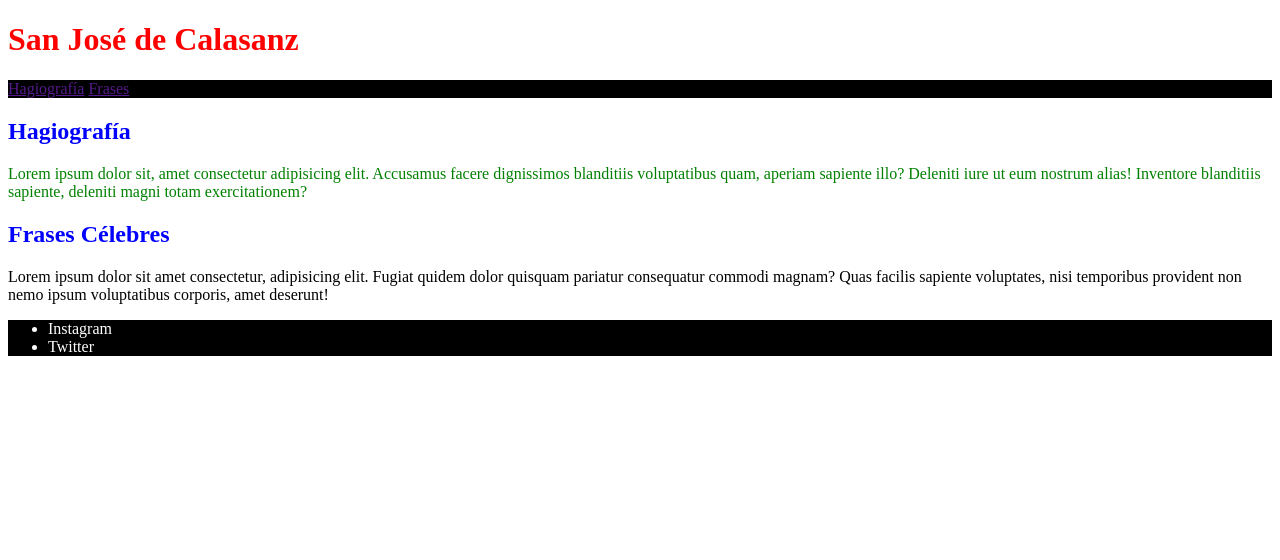
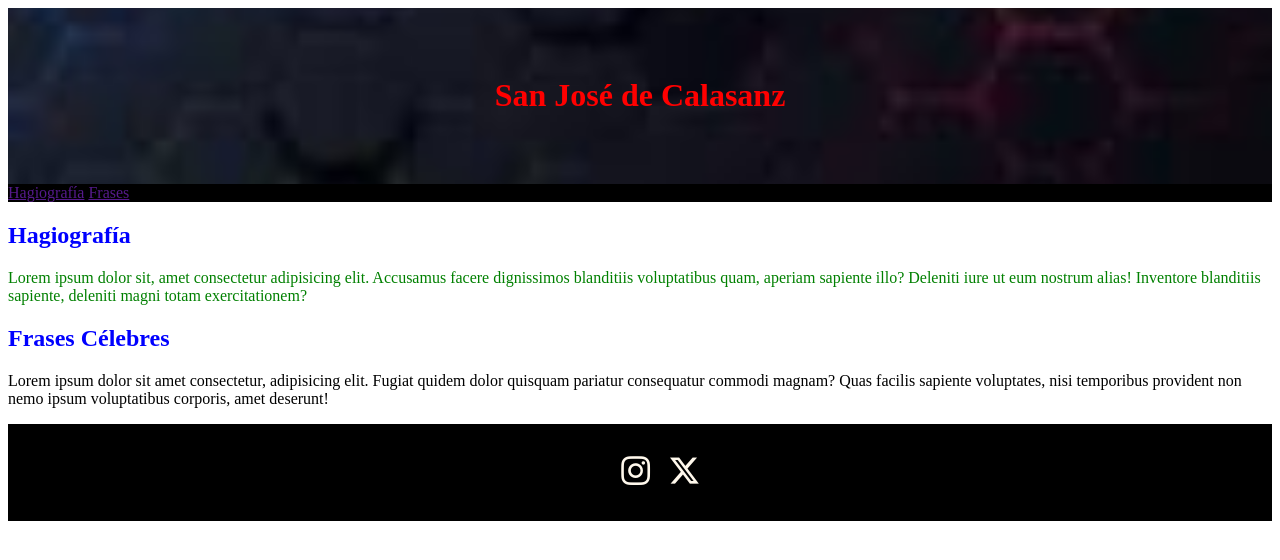
Before and after one commit to MartinC2521/informatica, a plain HTML site: page calasanz.html in a window 1280 px wide. Drawn offline with nearby package versions, Linux system fonts and the light colour scheme.

Commit message:
Add files via upload

```diff
--- a/calasanz.css
+++ b/calasanz.css
@@ -14,3 +14,32 @@ h2{
     background-color: black;
     color: white;
 }
+/*Cuerpo*/
+header {
+    background-image: url("./fondo.jpg");
+    background-size: cover;
+    background-position: center;
+    text-align: center;
+    padding: 3rem 1rem;
+  }
+
+ footer {
+  background-color: #8b5e3c;
+  color: #fff8ec;
+  text-align: center;
+  padding: 1rem;
+}
+
+footer a {
+  color: #fff8ec;
+  text-decoration: none;
+  font-weight: bold;
+  transition: color 0.3s ease;
+  margin: 0 0.5rem;
+  font-size: 1.8rem;
+  display: inline-block;
+}
+
+footer a:hover {
+  color: black;
+}
--- a/calasanz.html
+++ b/calasanz.html
@@ -6,6 +6,7 @@
     <meta name="viewport" content="width=device-width, initial-scale=1.0">
     <title>Practica 1</title>
     <link rel="stylesheet" href="./calasanz.css">
+    <link rel="stylesheet" href="https://cdn.jsdelivr.net/npm/bootstrap-icons@1.13.1/font/bootstrap-icons.min.css">
 </head>
 <body>
     <header>
@@ -27,8 +28,8 @@
     </main>
     <footer class="oscuro">
         <ul>
-            <li>Instagram</li>
-            <li>Twitter</li>
+            <a><i class="bi bi-instagram"></i></a>
+            <a><i class="bi bi-twitter-x"></i></a>
         </ul>
     </footer>
 </body>
```
Also changed, not shown: fondo.jpg (added).
